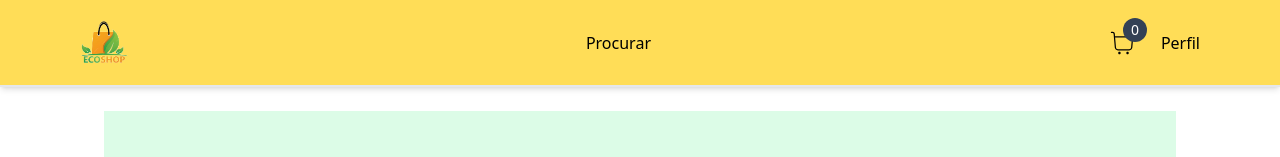
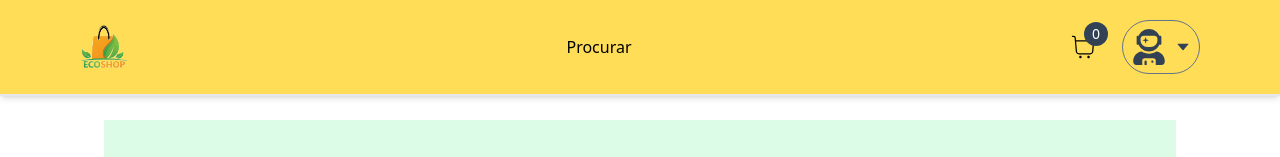
Before and after one commit to RafaPalau/eco-shopping, a Next.js app: page / in a window 1280 px wide. Shown: the top 157 px of the page. Built offline with nearby package versions, Linux system fonts and the light colour scheme.

Commit message:
create a user menu

```diff
--- /dev/null
+++ b/src/app/components/navigation/BackDrop.tsx
@@ -0,0 +1,14 @@
+interface Props {
+  onClick?: () => void;
+}
+
+const BackDrop: React.FC<Props> = ({ onClick }: Props) => {
+  return (
+    <div
+      onClick={onClick}
+      className="z-20 bg-slate-700 opacity-60 w-screen h-screen fixed top-0 left-0 "
+    ></div>
+  );
+};
+
+export default BackDrop;
--- /dev/null
+++ b/src/app/components/navigation/MenuItem.tsx
@@ -0,0 +1,12 @@
+interface Props {
+  children: React.ReactNode;
+  onClick?: () => void;
+}
+
+const MenuItem: React.FC<Props> = ({ children, onClick }: Props) => {
+  return <div onClick={onClick} className="px-4 py-3 hover:bg-neutral-200 transition">
+    {children}
+  </div>;
+};
+
+export default MenuItem;
--- a/src/app/components/navigation/NavBar.tsx
+++ b/src/app/components/navigation/NavBar.tsx
@@ -3,6 +3,7 @@ import Container from "../Container";
 
 import Logo from "../logo/Logo";
 import CartCount from "./CartCount";
+import UserMenu from "./UserMenu";
 
 const NavBar = () => {
   return (
@@ -26,7 +27,7 @@ const NavBar = () => {
             <div className="hidden md:block">Procurar</div>
             <div className="flex items-center gap-6">
               <CartCount />
-              <div>Perfil</div>
+             <UserMenu />
             </div>
           </div>
         </Container>
--- /dev/null
+++ b/src/app/components/navigation/UserMenu.tsx
@@ -0,0 +1,65 @@
+"use client";
+
+import { useCallback, useState } from "react";
+import Avatar from "../Avatar";
+import { AiFillCaretDown } from "react-icons/ai";
+import Link from "next/link";
+import MenuItem from "./MenuItem";
+import { signOut } from "next-auth/react";
+import BackDrop from "./BackDrop";
+
+const UserMenu = () => {
+  const [open, setOpen] = useState(false);
+
+  const toggleOpen = useCallback(() => {
+    setOpen((prev) => !prev);
+  }, []);
+
+  return (
+    <>
+      <div className="relative z-30">
+        <div
+          onClick={toggleOpen}
+          className="p-2 border-[1px] border-slate-500 flex flex-row items-center gap-2 rounded-full cursor-pointer hover:shadow-md transition text-slate-700"
+        >
+          <Avatar />
+          <AiFillCaretDown />
+        </div>
+
+        {open && (
+          <div className="absolute rounded-md w-[170px] bg-white overflow-hidden right-0 top-12 text-sm flex flex-col cursor-pointer">
+            <div>
+              <Link href="/orders">
+                <MenuItem onClick={toggleOpen}>Suas compras</MenuItem>
+              </Link>
+
+              <Link href="/admin">
+                <MenuItem onClick={toggleOpen}>Minha conta</MenuItem>
+              </Link>
+              <MenuItem
+                onClick={() => {
+                  toggleOpen();
+                  signOut();
+                }}
+              >
+                Sair
+              </MenuItem>
+            </div>
+            <div>
+              <Link href="/signin">
+                <MenuItem onClick={toggleOpen}>Entrar</MenuItem>
+              </Link>
+
+              <Link href="/signup">
+                <MenuItem onClick={toggleOpen}>Cadastrar</MenuItem>
+              </Link>
+            </div>
+          </div>
+        )}
+      </div>
+      {open ? <BackDrop onClick={toggleOpen} /> : null}
+    </>
+  );
+};
+
+export default UserMenu;
```
